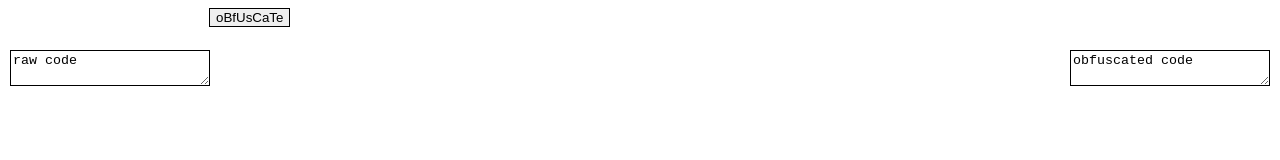
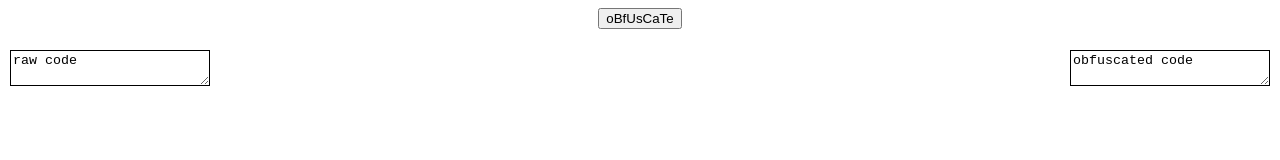
Before and after one commit to kpj/smlObfuscator, a plain HTML site: page index.html in a window 1280 px wide. Drawn offline with Linux system fonts and the light colour scheme.

Commit message:
centered button

```diff
--- a/css/layout.css
+++ b/css/layout.css
@@ -1,15 +1,5 @@
-#button {
-	margin-left: 199px;
-	margin-right:199px;
-	border:1px solid #000;
-	voice-family: "\"}\"";
-	voice-family: inherit;
-	margin-left: 201px;
-	margin-right:201px;
-}
-html>body #button {
-	margin-left: 201px;
-	margin-right:201px;
+#buttonDiv {
+	text-align:center;
 }
 
 #raw {
--- a/index.html
+++ b/index.html
@@ -8,8 +8,8 @@
 		<div>
 			<textarea id="raw">raw code</textarea>
 		</div>
-		<div>
-			<input type="button" value="oBfUsCaTe" id="button" onClick='javascript:obfuscate()'/>
+		<div id="buttonDiv">
+			<input type="button" value="oBfUsCaTe" onClick='javascript:obfuscate()'/>
 		</div>
 		<div>
 			<textarea id="obfuscated">obfuscated code</textarea>
--- a/js/obfuscator.js
+++ b/js/obfuscator.js
@@ -2,7 +2,8 @@ var getRandName = function() {
 	var pool = ["0", "O"];
 	var name = "";
 
-	var length = Math.floor(Math.random() * 20) + 5;
+	//var length = Math.floor(Math.random() * 20) + 5;
+	var length = 10;
 	for (var i = 0 ; i < length ; i++) {
 		name += pool[Math.floor(Math.random() * pool.length)];
 	}
@@ -35,7 +36,6 @@ var obfuscate = function() {
 	substitutionDict = [];
 
 	raw = raw.toUpperCase();
-	raw += getRandName();
 
 	$("#obfuscated").val(raw);
 }
```
